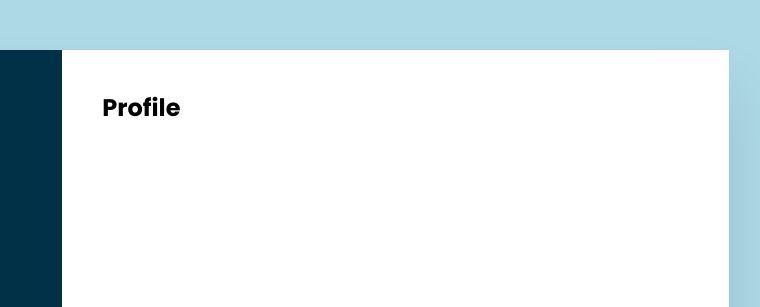
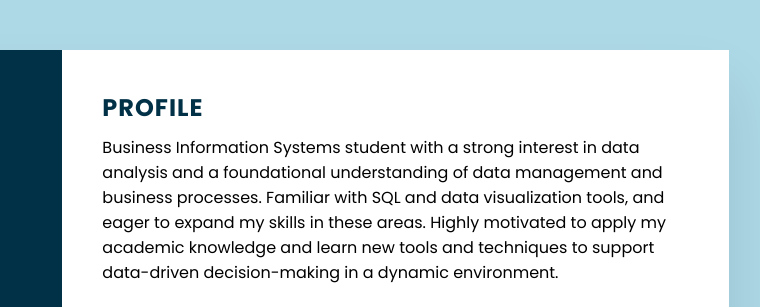
Before and after one commit to siddione/IA1_MY_RESUME, a plain HTML site: page index.html in a window 1280 px wide. Shown: the top 307 px of the page, 411-1171 px from the left. Drawn offline with Linux system fonts and the light colour scheme.

Commit message:
Add files via upload

```diff
--- a/index.html
+++ b/index.html
@@ -92,6 +92,7 @@
         <div class="right_Side">
             <div class="about">
                 <h2 class="title2">Profile</h2>
+                <p> Business Information Systems student with a strong interest in data analysis and a foundational understanding of data management and business processes. Familiar with SQL and data visualization tools, and eager to expand my skills in these areas. Highly motivated to apply my academic knowledge and learn new tools and techniques to support data-driven decision-making in a dynamic environment. </p>
             </div>
         </div>
     </div>
--- a/style.css
+++ b/style.css
@@ -167,8 +167,28 @@ body {
     background: #03a9f4;
 }
 
+
+
 .container .right_Side {
     position: relative;
     background: #fff;
     padding: 40px;
 }
+
+.about
+{
+   margin-bottom: 50px;
+}
+
+.about:last-child
+{
+    margin-bottom: 0;
+}
+
+.title2
+{
+    color:#003147;
+    text-transform: uppercase;
+    letter-spacing: 1px;
+    margin-bottom: 10px;
+}
```
